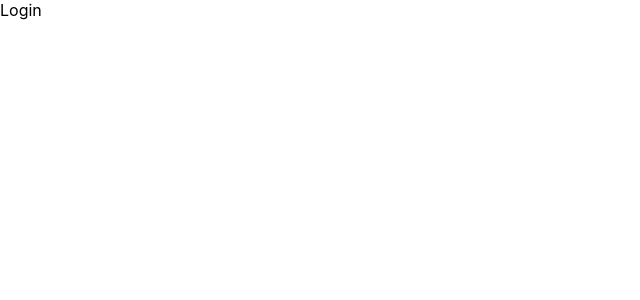
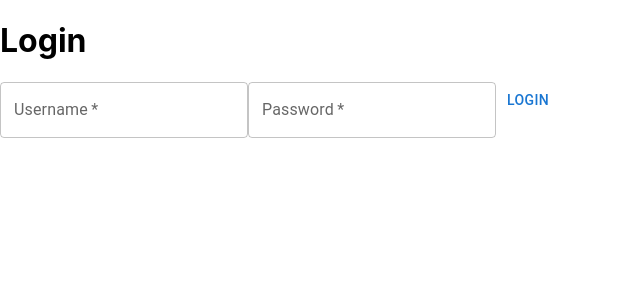
Before and after one commit to Tocco17/Portafoglio, a React (Create React App) app in the folder portafoglio.react/: page /auth/login in a window 1280 px wide. Shown: the top 300 px of the page, without its empty margins (0-640 px from the left). Built offline with nearby package versions, Linux system fonts and the light colour scheme.

Commit message:
update FE: Login
Manage login form

```diff
--- a/portafoglio.react/src/pages/login/index.tsx
+++ b/portafoglio.react/src/pages/login/index.tsx
@@ -1,9 +1,58 @@
+import { Box, Button, FormControl, TextField } from "@mui/material"
+import { ActionFunctionArgs, Form, redirect } from "react-router-dom"
+import { route } from "../../contextes/route.context"
+import postUserLogin from "../../api/user/user.login.post"
+
 const Login = () => {
+    const handleSubmitBox = (event: React.FormEvent<HTMLFormElement>) => {
+        console.log(event)
+    }
+
+    const handleSubmitFormControl = (event: React.FormEvent<HTMLDivElement>) => {
+        console.log(event)
+    }
+
+    const handleSubmitForm = (event: React.FormEvent<HTMLFormElement>) => {
+        console.log(event)
+    }
+
     return (
         <>
-        <div>Login</div>
+        <h1>Login</h1>
+
+        <Box component="form" onSubmit={handleSubmitBox} action="/auth/login/search">
+            <TextField id="username-input" label="Username" required name="username" />
+            <TextField id="password-input" label="Password" required name="password" />
+            <Button type="submit">Login</Button>
+        </Box>
+
+        {/* <FormControl id="login-form" onSubmit={handleSubmit}>
+            <TextField id="username-input" label="Username" required name="username" />
+            <TextField id="password-input" label="Password" required name="password" />
+            <Button type="submit">Login</Button>
+        </FormControl> */}
+
+        {/* <Form id="login-form" method="post" onSubmit={handleSubmitForm}>
+            <TextField id="username-input" label="Username" required name="username" />
+            <TextField id="password-input" label="Password" required name="password" />
+            <Button type="submit">Login</Button>
+        </Form> */}
         </>
     )
 }
 
 export default Login
+
+
+export const loginSubmitAction = async ({params}: ActionFunctionArgs) => {
+    const {username, password} = params
+    console.log(params)
+
+    if(!username || !password) throw new Error('username or password not inserted.')
+
+    const user = await postUserLogin({username: username, password: password})
+
+    if(!user) throw new Error('User not found.')
+
+    return redirect(route.home)
+}
```
